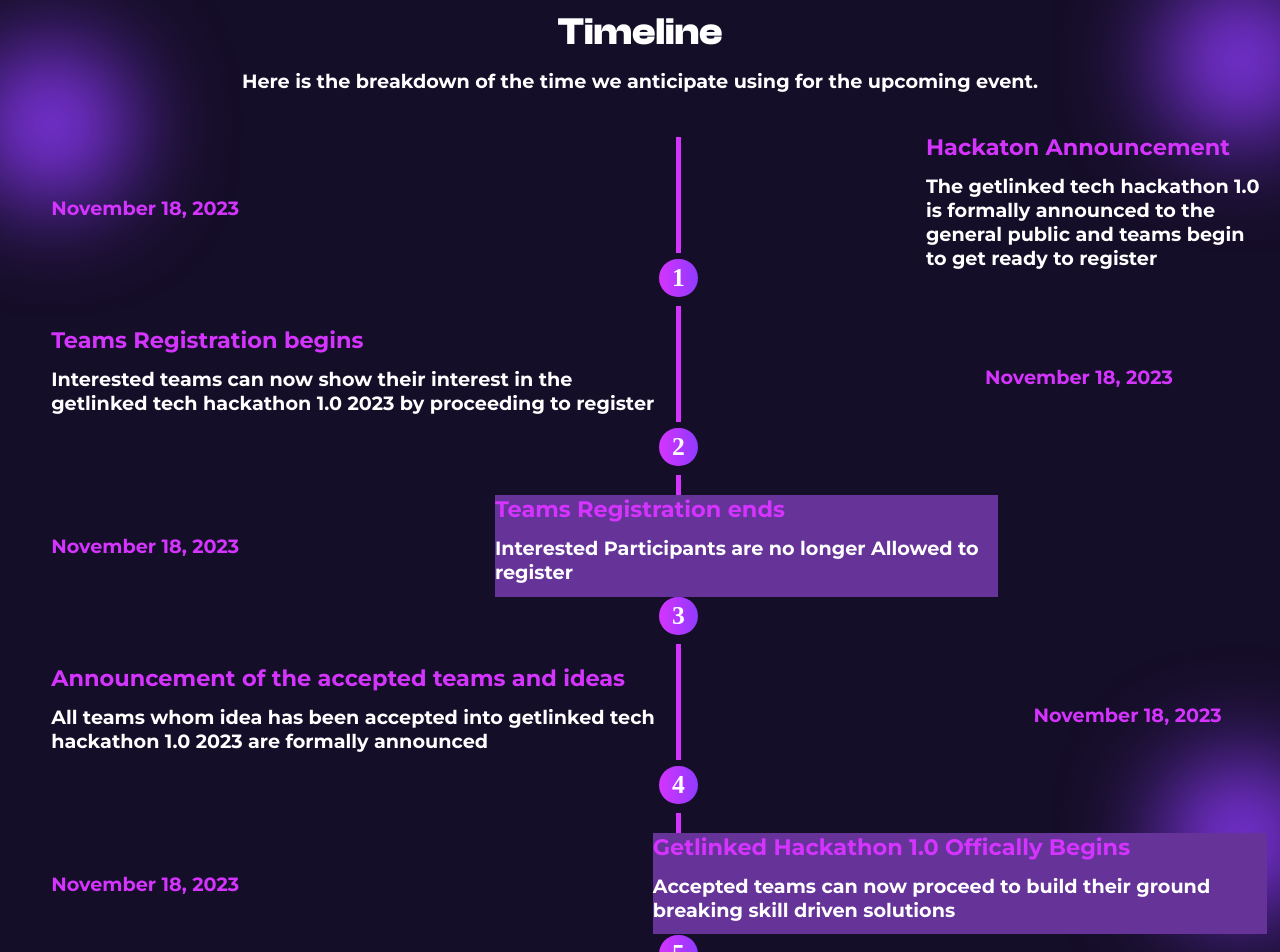
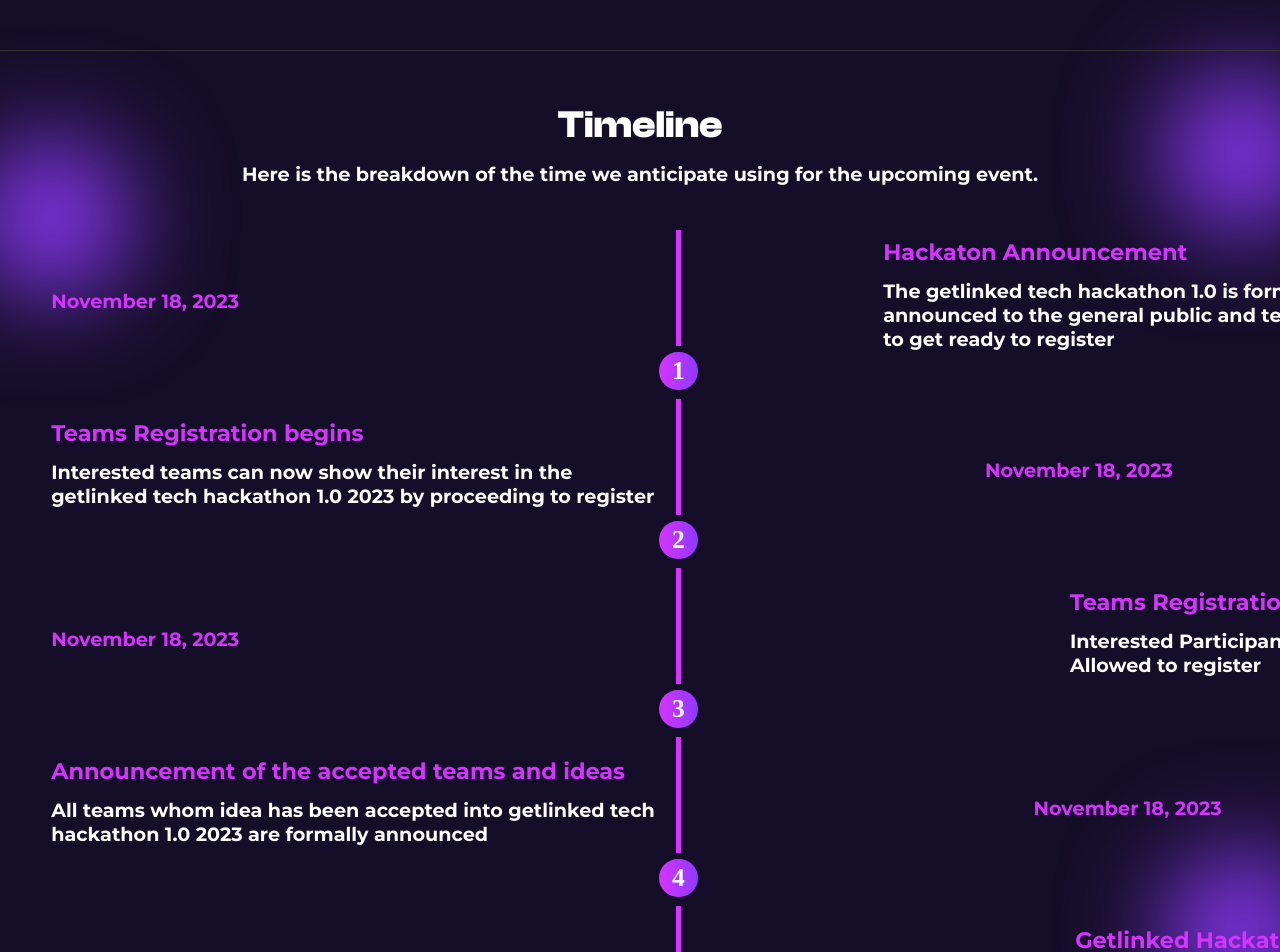
Before and after one commit to Rinwaoluwa/getLinkedHackaton, a React (Vite) app: page / in a window 1280 px wide. Shown: the part 3800-4752 px from the top of the page. Built offline with nearby package versions, Linux system fonts and the light colour scheme.

Commit message:
fixed timeline bug

```diff
--- a/src/components/Sections/SectionFaq.module.css
+++ b/src/components/Sections/SectionFaq.module.css
@@ -84,7 +84,7 @@
 
 .question {
     margin-bottom: .9rem;
-    width: fit-content;
+    width: 85%;
 }
 
 
@@ -102,7 +102,6 @@
         .img img {
             width: 30rem;
         }
-
     }
 
 @media (min-width: 56.25rem) { /* 900px */
--- a/src/components/Sections/SectionTimeline.jsx
+++ b/src/components/Sections/SectionTimeline.jsx
@@ -32,6 +32,7 @@
     subTitle: 'Teams get the opportunity to pitch their projects to judges. The winner of the hackathon will also be announced on this day'
     },
 ]
+
 
 function Timeline({children}) {
 
--- a/src/components/Sections/SectionTimeline.module.css
+++ b/src/components/Sections/SectionTimeline.module.css
@@ -103,14 +103,6 @@
         width: 50%;
     }
 
-     .timelineTracker:nth-child(6) .eventDetails {
-        background-color: rebeccapurple;
-        /* width: 200%; */
-        position: relative;
-        /* right: 0; */
-        /* transform: translateX(10%); */
-     }
-
     .eventDate {
         align-self: center;
     }
@@ -125,6 +117,27 @@
      }
  }
 
+        /* CONVERT TO REMS  */
+    @media (min-width: 1045px) {
+        .timelineTracker:nth-child(4) .eventDetails {
+            position: relative;
+            left: 10rem;
+
+        }
+
+        .timelineTracker:nth-child(6) .eventDetails {
+           position: relative;
+           left: 18rem;
+           /* background-color: rebeccapurple; */
+        }
+
+        .timelineTracker:nth-child(8) .eventDetails {
+            position: relative;
+            left: 10rem;
+            width: 50%;
+            /* background-color: rebeccapurple; */
+        }
+    }
 
     @media (min-width: 74.57rem) { /*1193px*/
 
@@ -134,14 +147,11 @@
         width: 100%;
     }
 
+
     /* USE BACKGROUND-RED TO IDENTIFY EACH NTH CHILD */
 
     /* EVENT DETAILS for the date of event*/
 
-     .timelineTracker:nth-child(6) .eventDate {
-         /* background-color: rebeccapurple; */
-         /* margin-right: 90%; */
-     }
 
     .timelineTracker:nth-child(7) .eventDate {
          /* done */
@@ -152,26 +162,31 @@
 
 
      .timelineTracker:nth-child(9) .eventDate {
-         /* done */
         position: relative;
         right: -8%;
      }
 
 
     /* EVENT DETAILS for the details about the event*/
+    .timelineTracker:nth-child(4) .eventDetails {
+        width: 100%;
+        position: relative;
+        right: -15rem;
+    }
+
     .timelineTracker:nth-child(5) .eventDetails {
         margin-right: 11%; /*done*/
     }
 
     .timelineTracker:nth-child(6) .eventDetails {
-        background-color: rebeccapurple;
-        width: 200%;
-        position: relative;
-         /* right: -60%; */
+        transform: translateX(23rem);
+        width: 150%;
+        /* background-color: rebeccapurple; */
     }
 
     .timelineTracker:nth-child(8) .eventDetails {
-        width: 150%;
-        background-color: rebeccapurple;
+        width: 100%;
+        transform: translateX(15rem);
+        /* background-color: rebeccapurple; */
     }
  }
--- a/src/components/contactPagesComponent/ContactPage.module.css
+++ b/src/components/contactPagesComponent/ContactPage.module.css
@@ -41,6 +41,14 @@
 
 .share:not(:last-child){
   margin-right: .8rem;
+}
+
+.share {
+  transition: transform .5s linear;
+}
+
+.share:hover {
+  transform: translateY(-1rem) scale(1);
 }
 
 .list {
@@ -215,8 +223,9 @@
     margin-bottom: 1rem;
     border-radius: 4px;
 
-   }
-   .textarea{
+  }
+
+  .textarea{
     height: 8rem;
     background-color: #FFFFFF08;
     border: .1rem solid #FFFFFF;
@@ -468,6 +477,7 @@
     background: #e7e2e209;
     border-radius: 6px;
   }
+
   .main_text{
     margin-bottom:1rem;
     color: #D434FE;
@@ -477,6 +487,7 @@
     font-weight: bold;
     font-size: 2rem;
   }
+
   .main_QandA_form{
     display: flex;
     flex-direction: column;
@@ -504,7 +515,8 @@
     margin-bottom: 1rem;
     border-radius: 4px;
 
-   }
+  }
+
    .textarea{
     background-color: #FFFFFF08;
     border: .1rem solid #FFFFFF;
@@ -515,6 +527,14 @@
     padding: 1rem;
   }
 
+  .share {
+    transition: transform .5s linear;
+  }
+
+  .share:hover {
+    transform: translateY(-1rem) scale(1);
+  }
+
   /* -- SHARE ON -- TEXT  */
   .footer > * {
     font-size: 2rem;
--- a/src/components/contactPagesComponent/Footer.jsx
+++ b/src/components/contactPagesComponent/Footer.jsx
@@ -18,11 +18,9 @@
           <InstagramSVG height="30" />
         </a>
 
-
         <a className={styles.share} href="https://twitter.com/getLinkedai" target='blank'>
           <XIcon />
         </a>
-
 
         <a className={styles.share} href="">
           <FacebookSVG/>
```
Lines whose indentation alone changed are shown as unchanged.
